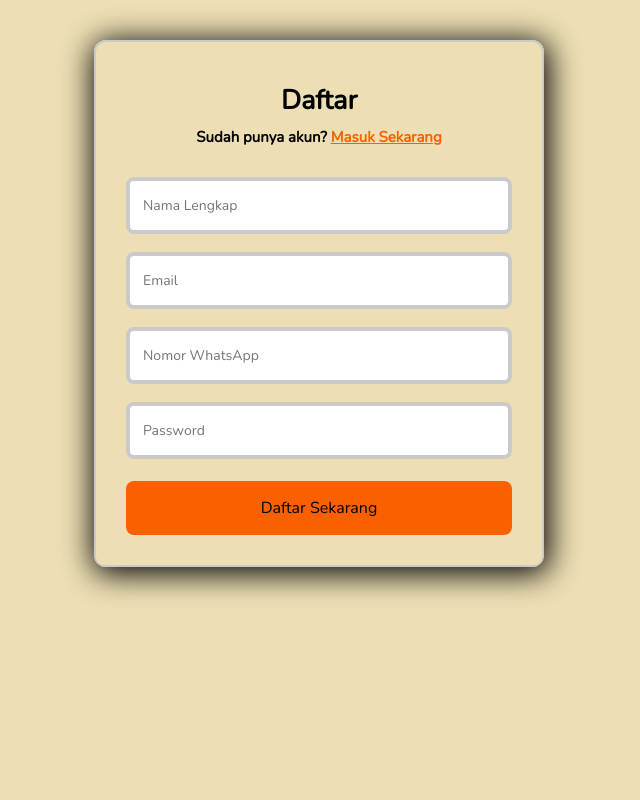
After one commit to mfajaraditya/dashboard-data-kemiskinan, a PHP site: page /dashboard-data-kemiskinan/daftar-masuk/signup in a window 1280 px wide. The commit adds this page. Shown: the whole page, without its empty margins (321-961 px from the left). Run offline with PHP 8.4, Linux system fonts and the light colour scheme.

Commit message:
Membuat halaman login dan signup.

```diff
--- /dev/null
+++ b/assets/css/components/login-signin.css
@@ -0,0 +1,73 @@
+@import url('../main.css');
+
+.daftar-masuk {
+  width: 450px;
+  margin: 40px auto;
+  display: flex;
+  border: 2px solid rgb(202, 202, 202);
+  box-shadow: 2px 4px 31px 3px black;
+  border-radius: 12px;
+}
+
+.container-daftar-masuk {
+  width: 100%;
+  padding: 30px;
+  margin-top: 10px;
+  background-color: #eddfb3;
+  border-radius: 8px;
+}
+
+.container-daftar-masuk h1 {
+  text-align: center;
+  font-size: 27px;
+}
+
+.container-daftar-masuk h4 {
+  text-align: center;
+  font-size: 15px;
+  margin-top: 8px;
+}
+
+.container-daftar-masuk h4 a {
+  color: #fb6000;
+}
+
+.container-form-daftar-masuk {
+  width: 100%;
+  margin-top: 30px;
+  display: grid;
+  grid-gap: 18px;
+}
+
+.form-daftar-masuk p {
+  font-size: 11px;
+  color: red;
+  display: none;
+}
+
+.input {
+  width: 100%;
+  border: 4px solid rgb(202, 202, 202);
+  padding: 15px 13px;
+  border-radius: 8px;
+  font-size: 14px;
+  color: black;
+  outline: none;
+}
+
+.button {
+  width: 100%;
+  height: 54px;
+  background-color: #fb6000;
+  border-radius: 8px;
+  cursor: pointer;
+  display: flex;
+  justify-content: center;
+  align-items: center;
+  margin-top: 22px;
+}
+
+.button p {
+  font-size: 16px;
+  color: rgb(0, 0, 0);
+}
--- a/sidebar.css
+++ b/assets/css/components/sidebar.css
@@ -1,3 +1,4 @@
+@import url(../main.css);
 .sidebar {
 	position: absolute;
 	left: 20px;
@@ -13,6 +14,7 @@
 	justify-content: center;
 }
 
+
 .sidebar-menu {
 	display: flex;
 	justify-content: center;
@@ -23,7 +25,7 @@
 }
 
 .select-active-dashboard {
-	margin: 80px 0;
+	margin: 30px 0;
 	background-color: #eddfb3;
 	border: 4px solid red;
 	border-radius: 20px;
@@ -46,7 +48,7 @@
 	border: 2px solid black;
 	border-radius: 20px;
 	padding: 10px;
-     margin: 80px 0;
+     margin: 30px 0;
 	justify-content: center;
 }
 
--- a/main.css
+++ b/assets/css/main.css
@@ -1,5 +1,6 @@
 @import url("https://fonts.googleapis.com/css2?family=Nunito&display=swap");
-@import url('sidebar.css');
+@import url('../css/components/sidebar.css');
+@import url('../css/main.css');
 * {
 	padding: 0;
 	margin: 0;
@@ -29,7 +30,7 @@ header {
 footer {
 	width: 100%;
 	padding: 20px 0 30px 0;
-	position: absolute;
+	position: fixed;
 	bottom: 0;
 	margin-top: 30px;
 	color: #1f1f1f;
--- /dev/null
+++ b/assets/js/signup.js
@@ -0,0 +1,64 @@
+daftar.onclick = function(){
+     var format_email = /^([a-zA-Z0-9_\.\-])+\@(([a-zA-Z0-9\-])+\.)+([a-zA-Z0-9]{2,4})+$/;
+     var format_nomor = /^[0-9]+$/;
+     var format_password = /^[A-Za-z]\w{7,14}$/;
+     if (nama_lengkap.value == "") {
+         nama_lengkap.style.borderColor = '#EA2027';
+         p_nama_lengkap.style.display = 'block';
+         p_nama_lengkap.innerHTML = 'Nama Lengkap Masih Kosong';
+         var cek_nama_lengkap = false;
+     } else {
+         nama_lengkap.style.borderColor = '#e2e2e2';
+         p_nama_lengkap.style.display = 'none';
+         p_nama_lengkap.innerHTML = '';
+         var cek_nama_lengkap = true;
+     }
+     if (email.value == "") {
+         email.style.borderColor = '#EA2027';
+         p_email.style.display = 'block';
+         p_email.innerHTML = 'Email Masih Kosong';
+         var cek_email = false;
+     } else if (!format_email.test(email.value)) {
+         email.style.borderColor = '#EA2027';
+         p_email.style.display = 'block';
+         p_email.innerHTML = 'Pastikan Format Email Benar';
+         var cek_email = false;
+     } else {
+         email.style.borderColor = '#e2e2e2';
+         p_email.style.display = 'none';
+         p_email.innerHTML = '';
+         var cek_email = true;
+     }
+     if (no_whatsapp.value == "") {
+         no_whatsapp.style.borderColor = '#EA2027';
+         p_no_whatsapp.style.display = 'block';
+         p_no_whatsapp.innerHTML = 'Nomor Whatsapp Masih Kosong';
+         var cek_no_whatsapp = false;
+     } else if (!format_nomor.test(no_whatsapp.value)) {
+         no_whatsapp.style.borderColor = '#EA2027';
+         p_no_whatsapp.style.display = 'block';
+         p_no_whatsapp.innerHTML = 'Pastikan Format Nomor Whatsapp Benar';
+         var cek_no_whatsapp = false;
+     } else {
+         no_whatsapp.style.borderColor = '#e2e2e2';
+         p_no_whatsapp.style.display = 'none';
+         p_no_whatsapp.innerHTML = '';
+         var cek_no_whatsapp = true;
+     }
+     if (password.value == "") {
+         password.style.borderColor = '#EA2027';
+         p_password.style.display = 'block';
+         p_password.innerHTML = 'Password Masih Kosong';
+         var cek_password = false;
+     } else if (password.value.length < 6) {
+         password.style.borderColor = '#EA2027';
+         p_password.style.display = 'block';
+         p_password.innerHTML = 'Password Terlalu Pendek';
+         var cek_password = false;
+     } else {
+         password.style.borderColor = '#e2e2e2';
+         p_password.style.display = 'none';
+         p_password.innerHTML = '';
+         var cek_password = true;
+     }
+}
--- a/config.php
+++ b/config.php
@@ -1,4 +1,15 @@
 <?php
-session_start();
+$url = "http://localhost/dashboard-data-kemiskinan/";
 
-$url = "http://localhost/dashboard-data-kemiskinan/";
+// $server = new mysqli(
+//      "localhost",
+//      "root",
+//      "",
+//      "dashboard_testing"
+// );
+
+// try {
+//      $conn = new PDO("mysql:host=$db_host;dbname=$db_name", $db_user, $db_pass);
+// } catch (PDOException $e) {
+//      exit("Error: ". $e->getMessage());
+// }
--- /dev/null
+++ b/daftar-masuk/signup.php
@@ -0,0 +1,46 @@
+<?php
+include '../config.php';
+?>
+<!DOCTYPE html>
+<html lang="en">
+  <head>
+    <meta charset="UTF-8" />
+    <meta http-equiv="X-UA-Compatible" content="IE=edge" />
+    <meta name="viewport" content="width=device-width, initial-scale=1.0" />
+    <link rel="stylesheet" href="../assets/css/components/login-signin.css">
+    <title>Daftar</title>
+  </head>
+  <body>
+    <div class="daftar-masuk">
+      <div class="container-daftar-masuk">
+        <h1>Daftar</h1>
+        <h4>Sudah punya akun? <a href="<?php echo $url; ?>daftar-masuk/login">Masuk Sekarang</a></h4>
+        <div class="container-form-daftar-masuk">
+          <div class="form-daftar-masuk">
+            <p id="p_nama_lengkap"></p>
+            <input type="text"placeholder="Nama Lengkap" class="input" id="nama_lengkap">
+          </div>
+          <div class="form-daftar-masuk">
+            <p id="p_email"></p>
+            <input type="text"placeholder="Email" class="input" id="email">
+          </div>
+          <div class="form-daftar-masuk">
+            <p id="p_no_whatsapp"></p>
+            <input type="text"placeholder="Nomor WhatsApp" class="input" id="no_whatsapp">
+          </div>
+          <div class="form-daftar-masuk">
+            <p id="p_password"></p>
+            <input type="text"placeholder="Password" class="input" id="password">
+          </div>
+        </div>
+        <div class="daftar_button" id="daftar_button">
+          <div class="button" id="daftar">
+            <p>Daftar Sekarang</p>
+          </div>
+        </div>
+      </div>
+    </div>
+    <div class="res" id="res"></div>
+    <script src="../assets/js/signup.js"></script>
+  </body>
+</html>
--- a/index.php
+++ b/index.php
@@ -9,7 +9,7 @@ include "./config.php";
      <meta charset="UTF-8">
      <meta http-equiv="X-UA-Compatible" content="IE=edge">
      <meta name="viewport" content="width=device-width, initial-scale=1.0">
-     <link rel="stylesheet" href="main.css">
+     <link rel="stylesheet" href="./assets/css/main.css">
      <script src="https://ajax.googleapis.com/ajax/libs/jquery/3.6.0/jquery.min.js"></script>
      <script src="https://cdnjs.cloudflare.com/ajax/libs/jquery/3.6.0/jquery.js" integrity="sha512-n/4gHW3atM3QqRcbCn6ewmpxcLAHGaDjpEBu4xZd47N0W2oQ+6q7oc3PXstrJYXcbNU1OHdQ1T7pAP+gi5Yu8g==" crossorigin="anonymous"></script>
      <link href='https://unpkg.com/boxicons@2.1.2/css/boxicons.min.css' rel='stylesheet'>
```
Also changed, not shown: assets/js/login.js (added, +24 -0 lines), daftar-masuk/login.php (added, +37 -0 lines), sidebar.js (+19 -0 lines), sidebar.php (+12 -1 lines), .htaccess (added), sistem/masuk/login.php (added).
